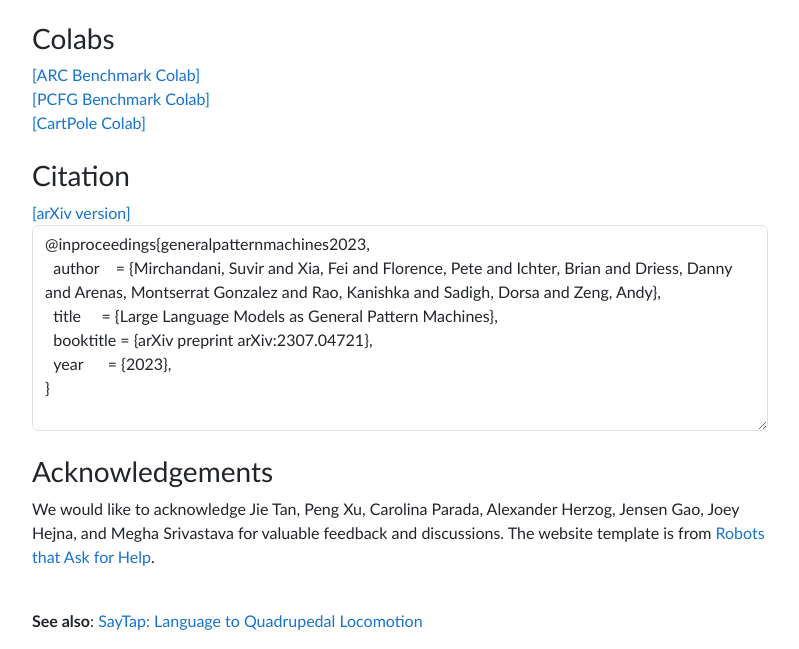
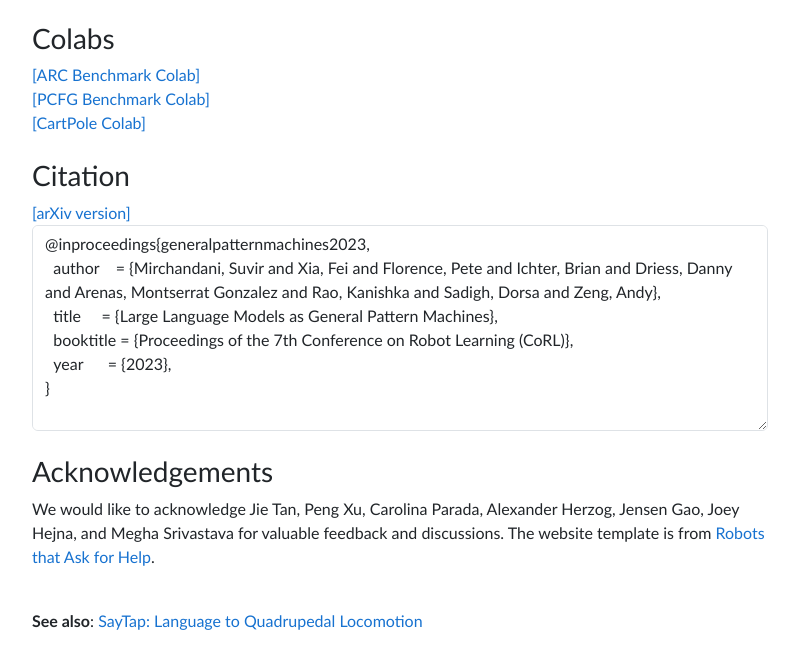
Before and after one commit to general-pattern-machines/general-pattern-machines.github.io, a plain HTML site: page index.html in a window 1280 px wide. Shown: the part 4028-4677 px from the top of the page, without its empty margins (240-1039 px from the left). Drawn offline with nearby package versions, Linux system fonts and the light colour scheme; some packages are replaced by stand-ins of ours; a script that the page names is missing.

Commit message:
Update index.html
update BibTeX

```diff
--- a/index.html
+++ b/index.html
@@ -263,9 +263,11 @@
                     <textarea id="bibtex" class="form-control" rows="8" readonly="">@inproceedings{generalpatternmachines2023,
   author    = {Mirchandani, Suvir and Xia, Fei and Florence, Pete and Ichter, Brian and Driess, Danny and Arenas, Montserrat Gonzalez and Rao, Kanishka and Sadigh, Dorsa and Zeng, Andy},
   title     = {Large Language Models as General Pattern Machines},
-  booktitle = {arXiv preprint arXiv:2307.04721},
+  booktitle = {Proceedings of the 7th Conference on Robot Learning (CoRL)},
   year      = {2023},
-}</textarea>
+}
+
+</textarea>
                 </div>
             </div>
         </div>
```
